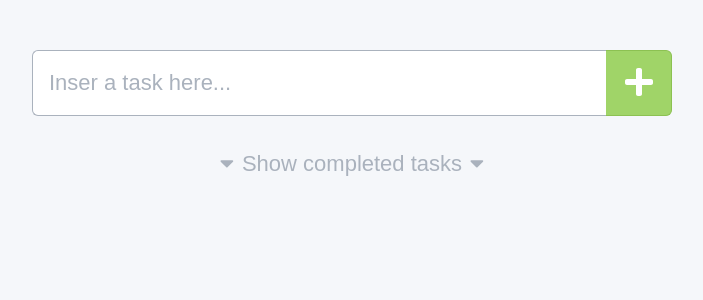
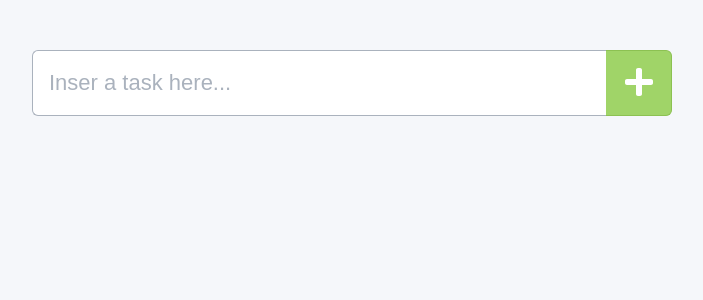
Before and after one commit to masudafsar/react-todo-list, a React (Create React App) app: page / in a window 1280 px wide. Shown: the top 300 px of the page, without its empty margins (288-991 px from the left). Built offline with nearby package versions, Linux system fonts and the light colour scheme.

Commit message:
Implement hide handle when don't done any task

```diff
--- a/src/CollapsiblePanel/CollapsiblePanel.js
+++ b/src/CollapsiblePanel/CollapsiblePanel.js
@@ -1,4 +1,5 @@
 import React, {useState} from 'react';
+import ReactDOMServer from 'react-dom/server';
 import {FontAwesomeIcon} from "@fortawesome/react-fontawesome";
 import {faCaretDown, faCaretUp} from "@fortawesome/free-solid-svg-icons";
 
@@ -7,9 +8,14 @@ import './CollapsiblePanel.scss'
 const CollapsiblePanel = ({children}) => {
     const [status, setStatus] = useState(false);
 
+    const toggleStatusHandler = () => {
+        setStatus(!status);
+    };
+
     let handleMessage = 'Show completed tasks';
     let handleIcon = faCaretDown;
     let contentClass = "content";
+    let content = null;
 
     if (status) {
         handleMessage = 'Hide completed tasks';
@@ -17,11 +23,8 @@ const CollapsiblePanel = ({children}) => {
         contentClass = "content show";
     }
 
-    const toggleStatusHandler = () => {
-        setStatus(!status);
-    };
-
-    return (
+    if (children.length !== 0) {
+        content = (
             <div className="collapsible-panel">
                 <button type="button" className="handle" onClick={toggleStatusHandler}>
                     <FontAwesomeIcon icon={handleIcon}/>
@@ -33,6 +36,9 @@ const CollapsiblePanel = ({children}) => {
                 </div>
             </div>
         );
+    }
+
+    return content;
 };
 
 export default CollapsiblePanel;
--- a/src/CollapsiblePanel/CollapsiblePanel.scss
+++ b/src/CollapsiblePanel/CollapsiblePanel.scss
@@ -4,8 +4,9 @@
   .handle {
     width: 100%;
     height: auto;
+    margin: 0;
+    margin-bottom: 16px;
     padding: 0;
-    margin: 0;
     font-size: 22px;
     line-height: 32px;
     color: $color-gray-dark;
```
Lines whose indentation alone changed are shown as unchanged.
